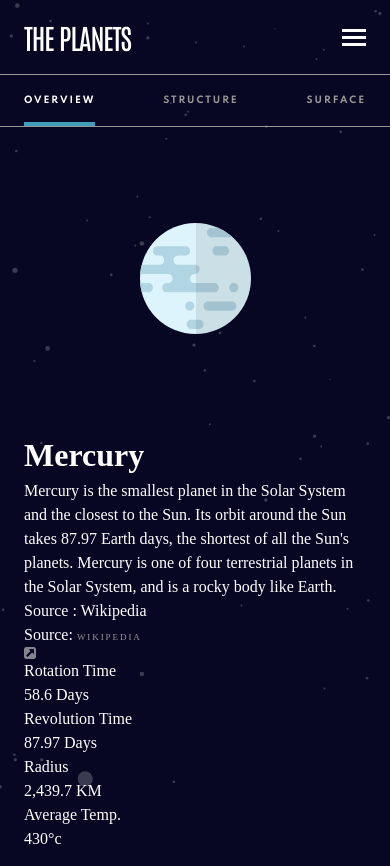
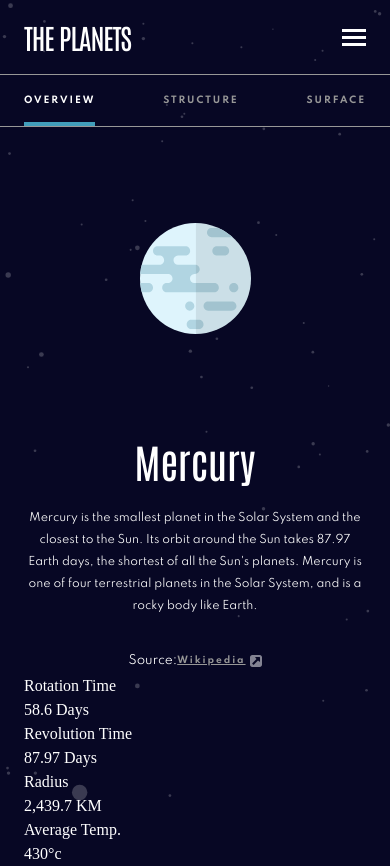
Before and after one commit to mrcordova/planets-fact-site, a plain HTML site: page index.html in a window 390 px wide. Drawn offline with Linux system fonts and the light colour scheme.

Commit message:
content info mobile styling

```diff
--- a/css/style.css
+++ b/css/style.css
@@ -1,12 +1,12 @@
 @import url("https://fonts.googleapis.com/css2?family=Antonio:wght@500&family=Spartan:wght@100..900&display=swap");
 
-.league-spartan-bold {
+.spartan-bold {
   font-family: "Spartan", sans-serif;
   font-optical-sizing: auto;
   font-weight: 700;
   font-style: normal;
 }
-.league-spartan-regular {
+.spartan-regular {
   font-family: "Spartan", sans-serif;
   font-optical-sizing: auto;
   font-weight: 400;
@@ -69,6 +69,37 @@ header {
 }
 .content-info {
   grid-area: content-info;
+
+  display: flex;
+  flex-direction: column;
+  text-align: center;
+  & h1 {
+    /* Mobile */
+    font-size: 2.5rem;
+    padding-block-end: 1rem;
+  }
+
+  & p {
+    font-size: 0.6875rem;
+    line-height: 2;
+  }
+
+  #source {
+    display: flex;
+    justify-content: center;
+    align-items: center;
+    /* Mobile */
+    padding-block-start: 2rem;
+    font-size: 0.75rem;
+    line-height: 2.083;
+
+    & a {
+      display: flex;
+      gap: 0.25rem;
+      text-transform: none;
+      text-decoration: underline;
+    }
+  }
 }
 #desktop-tabs {
   display: none;
--- a/index.html
+++ b/index.html
@@ -50,7 +50,7 @@
       </menu>
     </header>
     <main>
-      <nav id="mobile-tabs" class="league-spartan-bold">
+      <nav id="mobile-tabs" class="spartan-bold">
         <a href="" class="current-tab">Overview</a>
         <a href="">Structure</a>
         <a href="">surface</a>
@@ -64,15 +64,15 @@
             alt="planet mercury" />
         </div>
         <div class="content-info">
-          <h1>Mercury</h1>
+          <h1 class="antonio-medium">Mercury</h1>
 
           <!-- Overview Content Start -->
-          <p id="overview-para" class="para current-info">
+          <p id="overview-para" class="para current-info spartan-regular">
             Mercury is the smallest planet in the Solar System and the closest
             to the Sun. Its orbit around the Sun takes 87.97 Earth days, the
             shortest of all the Sun's planets. Mercury is one of four
             terrestrial planets in the Solar System, and is a rocky body like
-            Earth. Source : Wikipedia
+            Earth.
           </p>
           <p id="structure-para" class="para">
             <!-- Internal Structure Content Start -->
@@ -81,7 +81,7 @@
             a solid, iron sulfide outer core layer, a deeper liquid core layer,
             and a solid inner core. The planet's density is the second highest
             in the Solar System at 5.427 g/cm3 , only slightly less than Earth's
-            density. Source : Wikipedia
+            density.
             <!-- URL: https://en.wikipedia.org/wiki/Mercury_(planet)#Internal_structure -->
           </p>
 
@@ -93,15 +93,16 @@
             Mercury's surface is similar in appearance to that of the Moon,
             showing extensive mare-like plains and heavy cratering, indicating
             that it has been geologically inactive for billions of years. It is
-            more heterogeneous than either Mars's or the Moon’s. Source :
-            Wikipedia
+            more heterogeneous than either Mars's or the Moon’s.
             <!-- URL: https://en.wikipedia.org/wiki/Mercury_(planet)#Surface_geology -->
 
             <!-- Surface Geology Content End -->
           </p>
-          <p>
+          <p id="source" class="spartan-regular">
             Source:
-            <a href=" https://en.wikipedia.org/wiki/Mercury_(planet)">
+            <a
+              href=" https://en.wikipedia.org/wiki/Mercury_(planet)"
+              class="spartan-bold">
               Wikipedia
               <img src="./assets/icon-source.svg" alt="Source" />
             </a>
```
